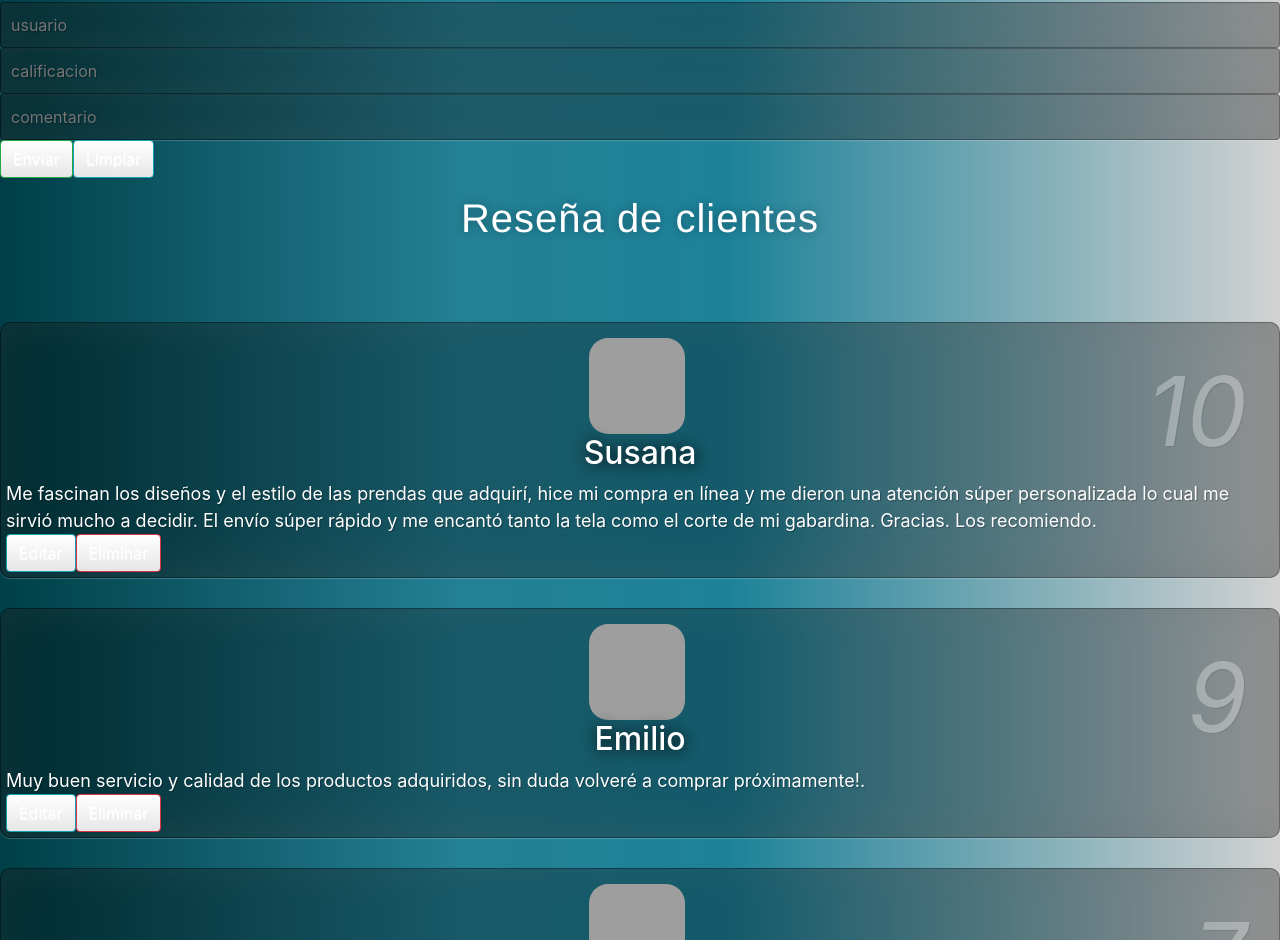
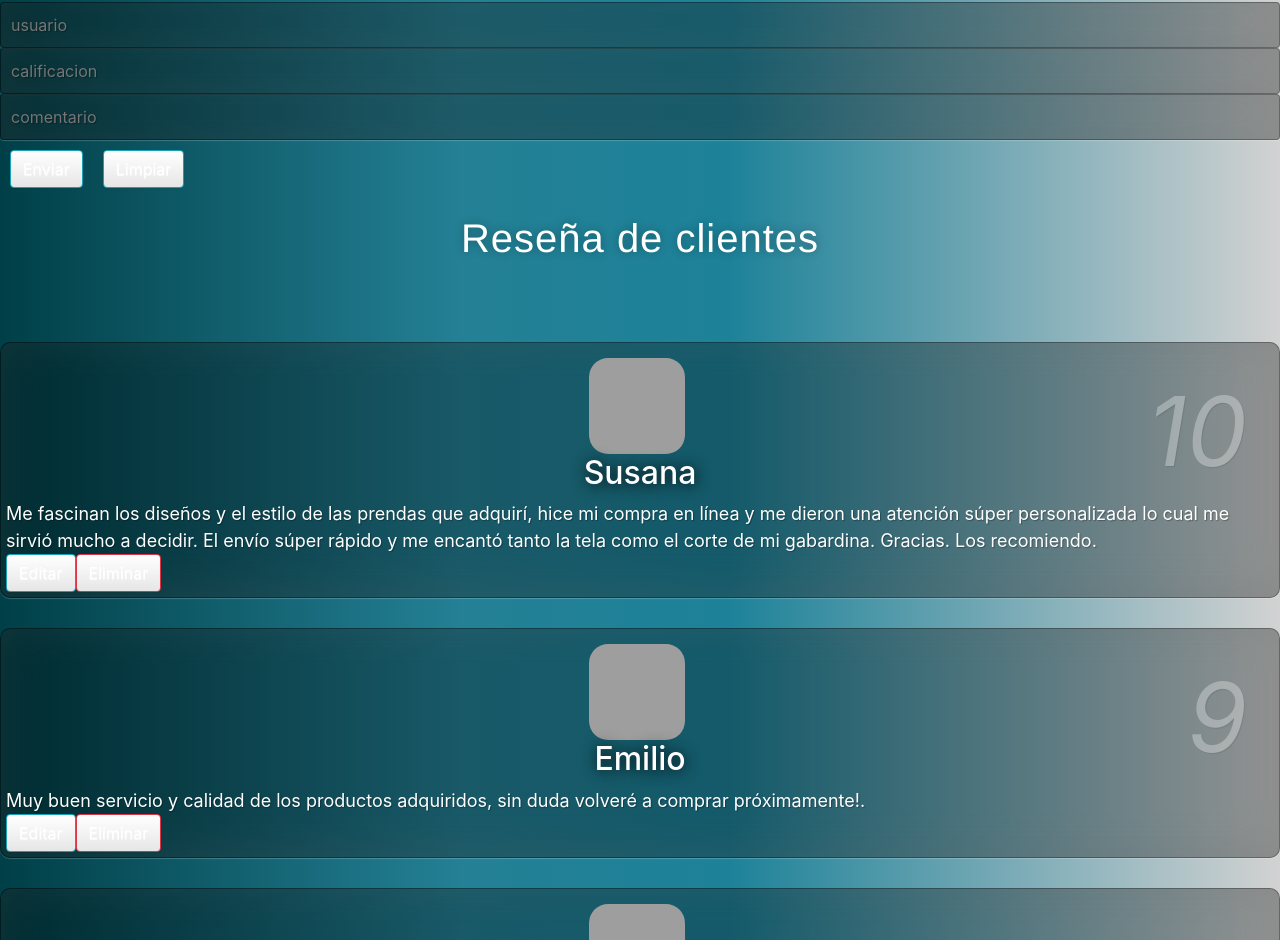
Before and after one commit to 203720/Landing-page, a React (Create React App) app in the folder proyecto-api/: page /Opiniones in a window 1280 px wide. Shown: the part 1282-2222 px from the top of the page. Built offline with nearby package versions, Linux system fonts and the light colour scheme; data requests are answered from the project's data file; grey boxes are pictures that could not be loaded.

Commit message:
Update CrudFormOpinions.js
Co-Authored-By: Emilio Torres <77992695+203453@users.noreply.github.com>

```diff
--- a/proyecto-api/src/componentes/CrudFormOpinions.js
+++ b/proyecto-api/src/componentes/CrudFormOpinions.js
@@ -44,16 +44,17 @@ const CrudFormOpinions =({agregarRegistro, actualizarRegistro, datoEditar, setDa
      };
 
      return(
-                         <div class = "reseña">
-                              <h1>Cuéntanos tú experiencia</h1>
+          <div class = "reseña">
+                              <h1 class="h1">Cuéntanos tú experiencia</h1>
                               <form onSubmit={handleSubmit}>
-                                   <input type="text" name = "usuario" placeholder="usuario" onChange={handleChange} value={form.usuario}/>
-                                   <input type="number" name = "calificacion" min="0" max="10" placeholder="calificacion" onChange={handleChange} value={form.calificacion}/>
-                                   <input type="text" name = "comentario" placeholder="comentario" onChange={handleChange} value={form.comentario}/>
-                                   <div class="d-grid gap-2 d-md-block">
-                                        <button class= "btn btn-success" type="submit">Enviar</button>
-                                        <button class="btn btn-info" type="reset" onClick={handleReset}>Limpiar</button>
-                                   </div>
+                                   <input className="botones" type="text" name = "usuario" placeholder="usuario" onChange={handleChange} value={form.usuario}/>
+                                   <input className="botones" type="number" name = "calificacion" min="0" max="10" placeholder="calificacion" onChange={handleChange} value={form.calificacion}/>
+                                   <input className="botones" type="text" name = "comentario" placeholder="comentario" onChange={handleChange} value={form.comentario}/>
+                                  <div class="d-grid gap-2 d-md-block">
+                                   <button style={{width: '30rem'},{margin:10}} class=" btn btn-info" type="submit">Enviar</button>
+
+                                   <button  style={{width: '30rem'},{margin:10}} class=" btn btn-info" type="reset" value="Limpiar" onClick={handleReset}>Limpiar</button>
+                                 </div>
                               </form>
                          </div>
      );
```
